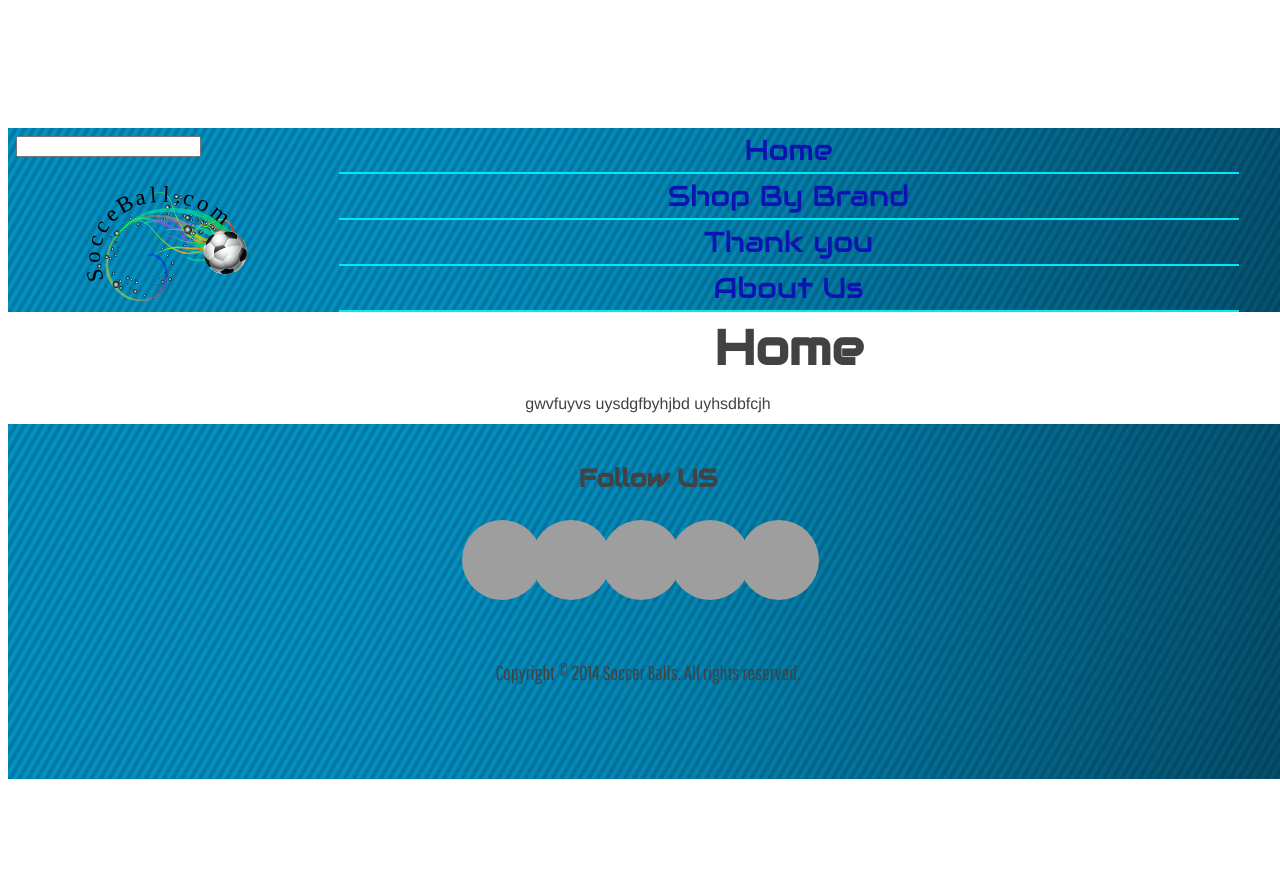
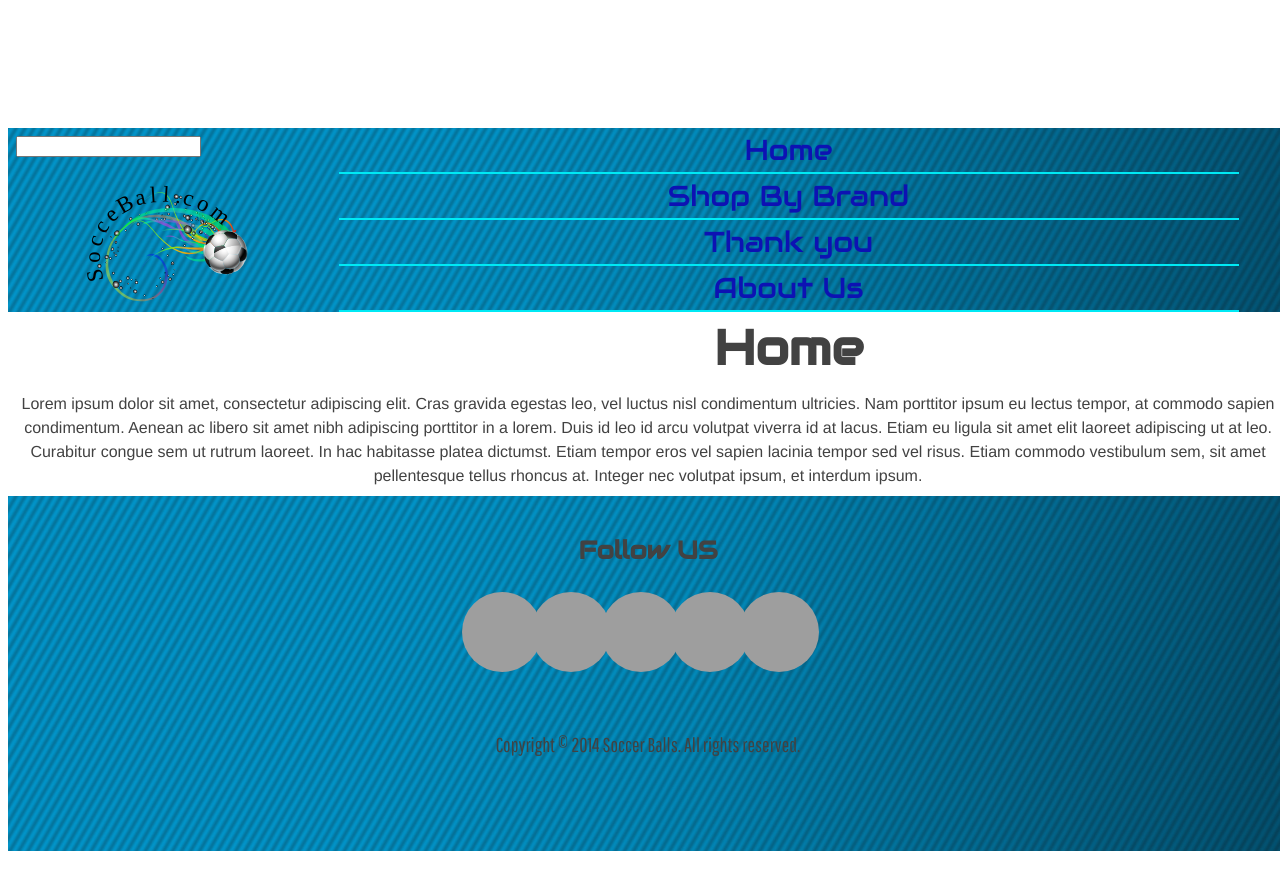
Before and after one commit to pipeclap/ecommerce-website, a Jekyll site: the page built from index.html, in a window 1280 px wide. Shown: the top 890 px of the page. Built offline with Jekyll 4.4.1, drawn with Linux system fonts in a browser that asks for light colours; some web fonts are replaced; Markdown is read by kramdown in place of the engine named in the settings; grey boxes are pictures that could not be loaded.

Commit message:
added lore ipsum to index, about, and thank you pages

```diff
--- a/about.html
+++ b/about.html
@@ -3,6 +3,7 @@ layout: default
 ---
 
 <h1>About</h1>
-<p>We started this company because we love soccer and its been our passion since we were little.</p>
+<p>We started this company because we love soccer and its been our passion since we were little.
+Lorem ipsum dolor sit amet, consectetur adipiscing elit. Cras gravida egestas leo, vel luctus nisl condimentum ultricies. Nam porttitor ipsum eu lectus tempor, at commodo sapien condimentum. Aenean ac libero sit amet nibh adipiscing porttitor in a lorem. Duis id leo id arcu volutpat viverra id at lacus. Etiam eu ligula sit amet elit laoreet adipiscing ut at leo. Curabitur congue sem ut rutrum laoreet. In hac habitasse platea dictumst. Etiam tempor eros vel sapien lacinia tempor sed vel risus. Etiam commodo vestibulum sem, sit amet pellentesque tellus rhoncus at. Integer nec volutpat ipsum, et interdum ipsum.</p>
 <img src="../images/soccerballs/smallball1.jpg"alt="ball1">
 <img src="../images/soccerballs/smallball2.jpg"alt="ball2">
--- a/index.html
+++ b/index.html
@@ -3,4 +3,4 @@ layout: default
 ---
 
 <h1>Home</h1>
-<p>gwvfuyvs uysdgfbyhjbd uyhsdbfcjh </p>
+<p>Lorem ipsum dolor sit amet, consectetur adipiscing elit. Cras gravida egestas leo, vel luctus nisl condimentum ultricies. Nam porttitor ipsum eu lectus tempor, at commodo sapien condimentum. Aenean ac libero sit amet nibh adipiscing porttitor in a lorem. Duis id leo id arcu volutpat viverra id at lacus. Etiam eu ligula sit amet elit laoreet adipiscing ut at leo. Curabitur congue sem ut rutrum laoreet. In hac habitasse platea dictumst. Etiam tempor eros vel sapien lacinia tempor sed vel risus. Etiam commodo vestibulum sem, sit amet pellentesque tellus rhoncus at. Integer nec volutpat ipsum, et interdum ipsum.</p>
--- a/thankyou.html
+++ b/thankyou.html
@@ -3,4 +3,4 @@ layout: default
 ---
 
 <h1>Thank You</h1>
-<p>gwvfuyvs uysdgfbyhjbd uyhsdbfcjh </p>
+<p>Lorem ipsum dolor sit amet, consectetur adipiscing elit. Cras gravida egestas leo, vel luctus nisl condimentum ultricies. Nam porttitor ipsum eu lectus tempor, at commodo sapien condimentum. Aenean ac libero sit amet nibh adipiscing porttitor in a lorem. Duis id leo id arcu volutpat viverra id at lacus. Etiam eu ligula sit amet elit laoreet adipiscing ut at leo. Curabitur congue sem ut rutrum laoreet. In hac habitasse platea dictumst. Etiam tempor eros vel sapien lacinia tempor sed vel risus. Etiam commodo vestibulum sem, sit amet pellentesque tellus rhoncus at. Integer nec volutpat ipsum, et interdum ipsum.</p>
```
